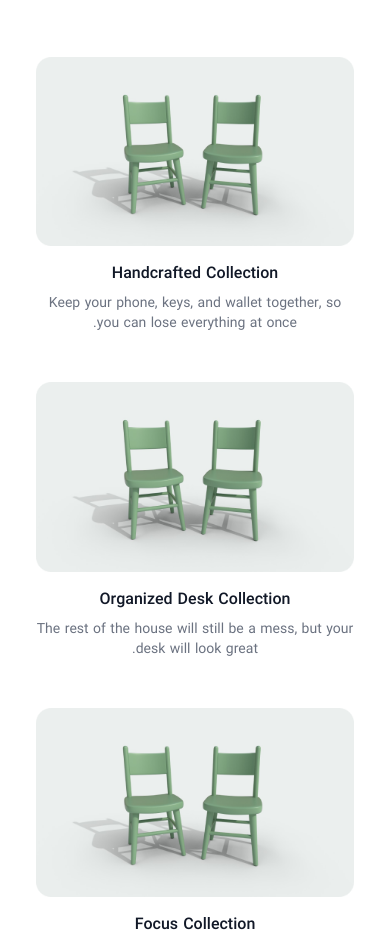
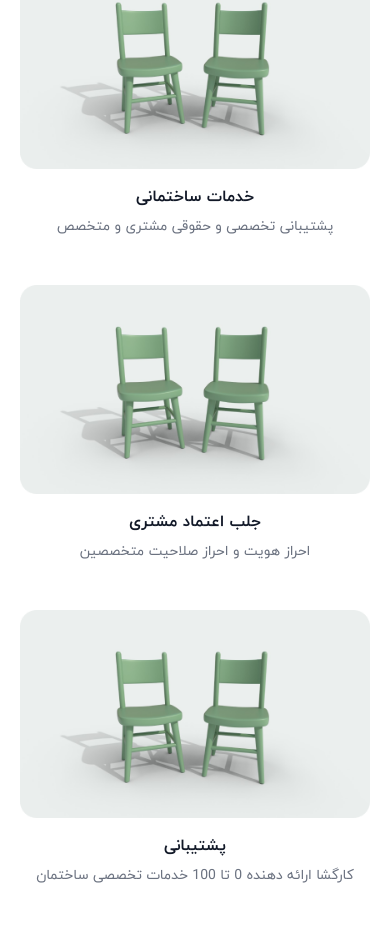
Before and after one commit to AfwebMaker/K-Landing, a React (Create React App) app: page / in a window 390 px wide. Shown: the part 1039-1984 px from the top of the page. Built offline with nearby package versions, Linux system fonts and the light colour scheme.

Commit message:
responsive question

```diff
--- a/src/components/Home/productsCategorization/ProductsCategorization.js
+++ b/src/components/Home/productsCategorization/ProductsCategorization.js
@@ -5,7 +5,7 @@ import Categories from './Categories'
 
 function ProductsCategorization() {
     return (
-        <div className="text-center flex items-center flex-col pt-10">
+        <div className="text-center flex items-center flex-col py-10">
             <div className="maxLayout  px-[20px] md:px-[32px] w-full flex flex-col items-center justify-center">
                 <span className='text-color-font-3 font-bold text-xl flex flex-col items-center'>
                     دسته بندی خدمات ساختمانی
--- a/src/components/Home/questions/Questions.js
+++ b/src/components/Home/questions/Questions.js
@@ -1,6 +1,5 @@
 import React from 'react'
 import QuestionsCard from './QuestionsCard'
-import T from './ThreeColumnWithDescription'
 
 function Questions() {
     return (
@@ -10,12 +9,11 @@ function Questions() {
                     <h2 className="text-2xl font-bold tracking-tight text-color-font-3">
                         چرا کارگشا ؟
                     </h2>
-                    <p className="mt-4 text-base text-color-font-2">
+                    <p className="mt-4 text-sm md:text-base text-color-font-2 max-w-md md:max-w-max md:px-10">
                         کارگشا تنها پلتفرم تخصصی در حوزه ساختمان است که همه متخصصین این صنعت را زیر یک سقف جمع کرده است.
                     </p>
                 </div>
-                {/* <QuestionsCard /> */}
-                <T />
+                <QuestionsCard />
             </div>
         </div>
     )
--- a/src/components/Home/questions/QuestionsCard.js
+++ b/src/components/Home/questions/QuestionsCard.js
@@ -1,34 +1,51 @@
-import React from 'react'
-import QuestionsCards from './QuestionsCards'
+// assets
+import questionPoster from "../../../assets/images/home/questions/Image.png"
+//components
+import QuestionsCards from "./QuestionsCards"
 
-const QuestionsData = [
+const categories = [
   {
-        id:1,
-        title:"خدمات ساختمانی",
-        description:"کارگشا ارائه دهنده 0 تا 100 خدمات تخصصی ساختمان"
+    id: 1,
+    title: "خدمات ساختمانی",
+    href: '#',
+    imageSrc: questionPoster,
+    imageAlt: 'Brown leather key ring with brass metal loops and rivets on wood table.',
+    description:"پشتیبانی تخصصی و حقوقی مشتری و متخصص"
   },
   {
-        id:2,
-        title:"جلب اعتماد مشتری",
+    id: 2,
+    title: "جلب اعتماد مشتری",
+    href: '#',
+    imageSrc: questionPoster,
+    imageAlt: 'Natural leather mouse pad on white desk next to porcelain mug and keyboard.',
     description:"احراز هویت و احراز صلاحیت متخصصین"
   },
   {
-        id:3,
-        title:"پشتیبانی",
-        description:"پشتیبانی تخصصی و حقوقی مشتری و متخصص"
-    },
+    id: 3,
+    title: "پشتیبانی",
+    href: '#',
+    imageSrc: questionPoster,
+    imageAlt: 'Person placing task list card into walnut card holder next to felt carrying case on leather desk pad.',
+    description:"کارگشا ارائه دهنده 0 تا 100 خدمات تخصصی ساختمان"  },
 ]
 
-function QuestionsCard() {
+export default function Example() {
   return (
-    <div className='w-full flex flex-wrap items-center justify-around gap-y-5'>
-        {
-            QuestionsData && QuestionsData.map(item => (
-                <QuestionsCards key={item.id} id={item.id} title={item.title} description={item.description} />
-            ))
-        }
+    <div className="bg-white">
+      <div className="mx-auto max-w-xl md:max-w-7xl">
+
+        <div className="space-y-12 md:grid md:grid-cols-3 md:gap-x-8 md:space-y-0">
+          {categories.map((category) => (
+            <QuestionsCards
+              key={category.id}
+              title={category.title}
+              imageSrc={category.imageSrc}
+              imageAlt={category.imageAlt}
+              description={category.description}
+            />
+          ))}
+        </div>
+      </div>
     </div>
   )
 }
-
-export default QuestionsCard
--- a/src/components/Home/questions/QuestionsCards.js
+++ b/src/components/Home/questions/QuestionsCards.js
@@ -6,23 +6,22 @@ import { Link } from 'react-router-dom'
 import questionPoster from "../../../assets/images/home/questions/Image.png"
 
 function QuestionsCards(props) {
-    const { title, description } = props
+    const { imageSrc, imageAlt, title, description } = props
 
     return (
-        <div className=' h-[350px] overflow-hidden cursor-pointer w-[370px] max-w-[370px]'>
-            <Link to="#" className='w-full h-full flex flex-col items-center justify-center'>
-                <div className='fcc w-full relative h-[75%] flex items-start justify-center bg-color-1 rounded-xl'>
-                    <img className='h-full object-cover rounded-xl' src={questionPoster} alt='' />
-                </div>
-                <div className='w-full h-[22%] flex flex-col items-start justify-center px-3 pt-4'>
-                    <span className='text-color-font-3 text-sm font-bold flex items-center justify-start mb-5'>
-                        {title}
-                    </span>
-                    <p className='text-color-font-2 text-right text-xs'>
-                        {description}
-                    </p>
-                </div>
-            </Link>
+        <div className="group block mt-0">
+            <div
+                aria-hidden="true"
+                className="aspect-h-2 aspect-w-3 overflow-hidden rounded-lg lg:aspect-h-6 lg:aspect-w-5 group-hover:opacity-75"
+            >
+                <img
+                    src={imageSrc}
+                    alt={imageAlt}
+                    className="h-full w-full object-cover object-center"
+                />
+            </div>
+            <h3 className="mt-4 text-base font-semibold text-gray-900">{title}</h3>
+            <p className="mt-2 text-sm text-gray-500">{description}</p>
         </div>
     )
 }
--- a/src/components/Home/questions/ThreeColumnWithDescription.js
+++ /dev/null
@@ -1,55 +0,0 @@
-// assets
-import questionPoster from "../../../assets/images/home/questions/Image.png"
-
-const categories = [
-  {
-    name: 'Handcrafted Collection',
-    href: '#',
-    imageSrc: questionPoster,
-    imageAlt: 'Brown leather key ring with brass metal loops and rivets on wood table.',
-    description: 'Keep your phone, keys, and wallet together, so you can lose everything at once.',
-  },
-  {
-    name: 'Organized Desk Collection',
-    href: '#',
-    imageSrc: questionPoster,
-    imageAlt: 'Natural leather mouse pad on white desk next to porcelain mug and keyboard.',
-    description: 'The rest of the house will still be a mess, but your desk will look great.',
-  },
-  {
-    name: 'Focus Collection',
-    href: '#',
-    imageSrc: questionPoster,
-    imageAlt: 'Person placing task list card into walnut card holder next to felt carrying case on leather desk pad.',
-    description: 'Be more productive than enterprise project managers with a single piece of paper.',
-  },
-]
-
-export default function Example() {
-  return (
-    <div className="bg-white">
-      <div className="mx-auto max-w-xl px-4 py-16 sm:px-6 sm:py-24 lg:max-w-7xl lg:px-8">
-
-
-        <div className="mt-10 space-y-12 lg:grid lg:grid-cols-3 lg:gap-x-8 lg:space-y-0">
-          {categories.map((category) => (
-            <a key={category.name} href={category.href} className="group block">
-              <div
-                aria-hidden="true"
-                className="aspect-h-2 aspect-w-3 overflow-hidden rounded-lg lg:aspect-h-6 lg:aspect-w-5 group-hover:opacity-75"
-              >
-                <img
-                  src={category.imageSrc}
-                  alt={category.imageAlt}
-                  className="h-full w-full object-cover object-center"
-                />
-              </div>
-              <h3 className="mt-4 text-base font-semibold text-gray-900">{category.name}</h3>
-              <p className="mt-2 text-sm text-gray-500">{category.description}</p>
-            </a>
-          ))}
-        </div>
-      </div>
-    </div>
-  )
-}
--- a/src/layout/Layout.js
+++ b/src/layout/Layout.js
@@ -9,7 +9,7 @@ const Layout = () => {
     return (
         <>
             {/* Header */}
-            <Header />
+            {/* <Header /> */}
             {/* Routers */}
             <Routers />
             {/* footer */}
```
Lines whose indentation alone changed are shown as unchanged.
